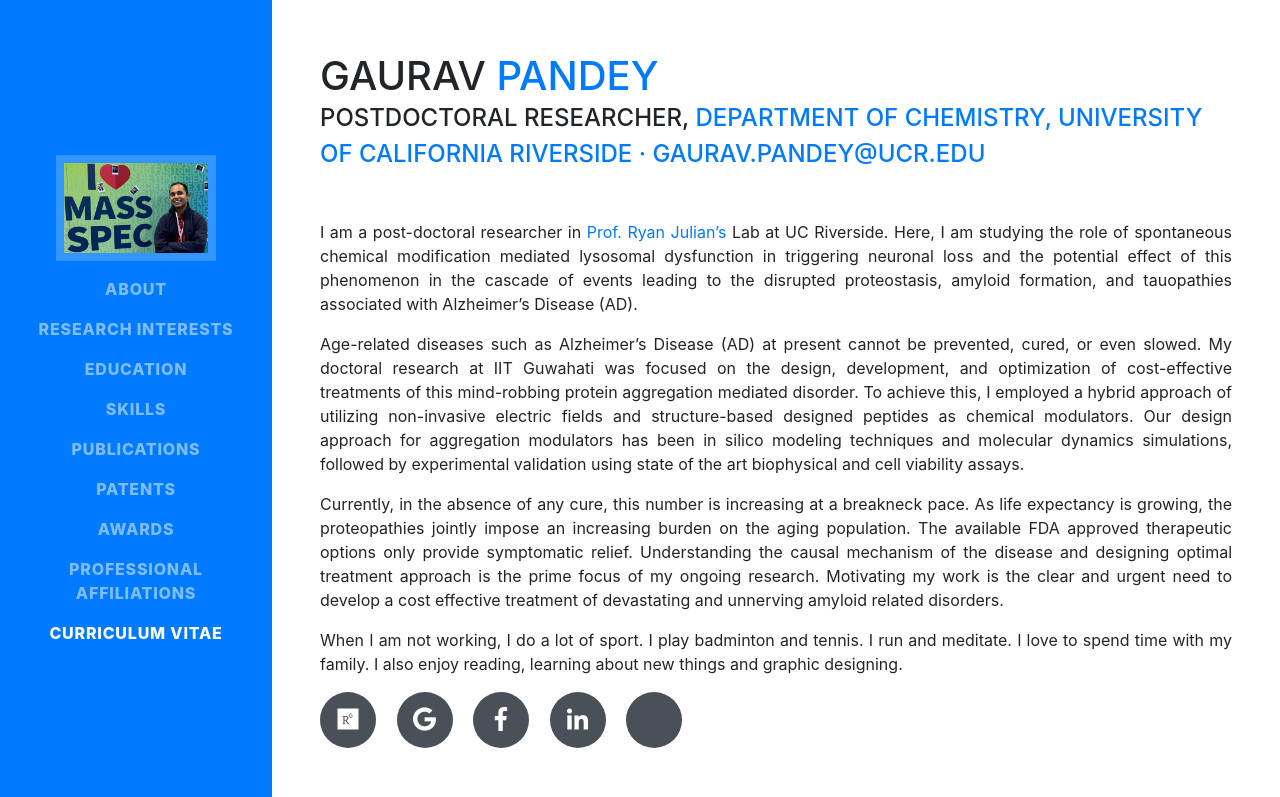
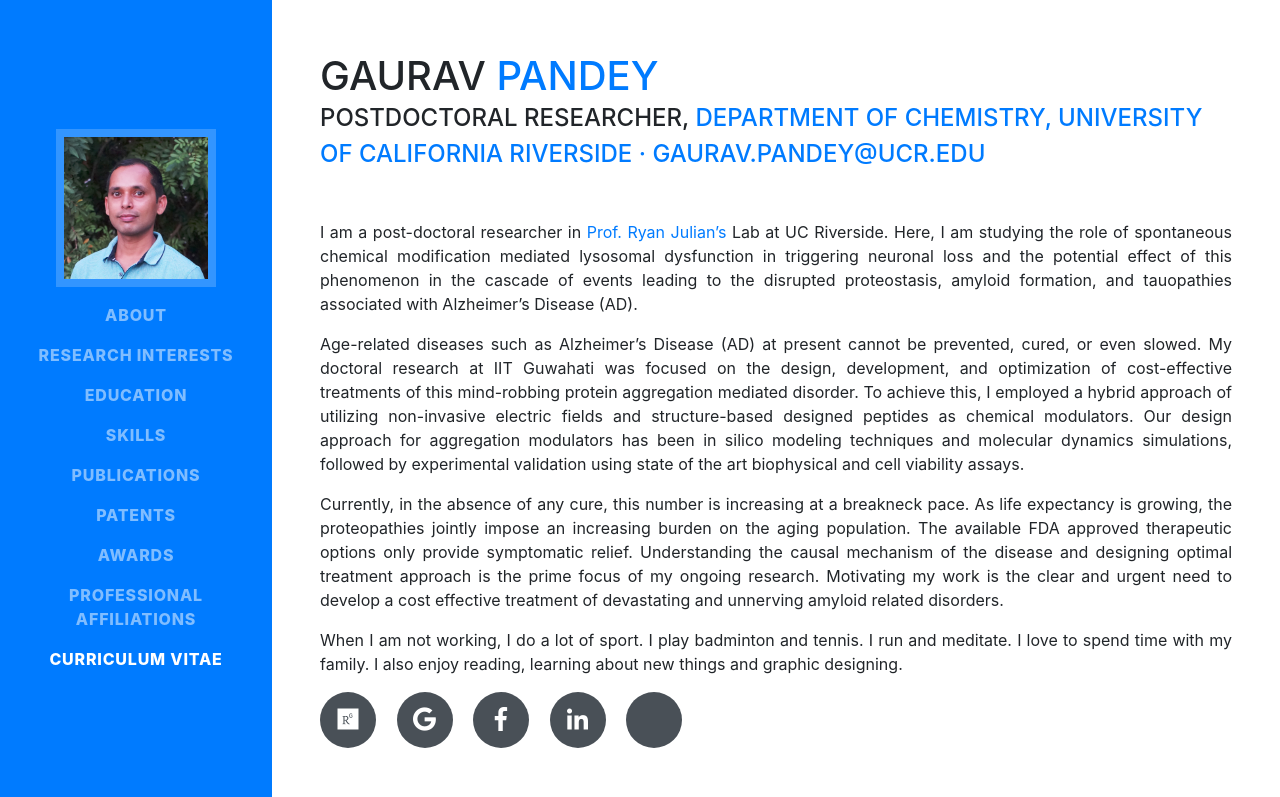
Before and after one commit to pandey-gaurav/pandey-gaurav.github.io, a website with bundled scripts: page index.html in a window 1280 px wide. Shown: the top 797 px of the page. Built offline with nearby package versions, Linux system fonts and the light colour scheme; some icons are missing; a web font is replaced by a local one.

Commit message:
Update index.html

```diff
--- a/index.html
+++ b/index.html
@@ -39,7 +39,7 @@
       <a class="navbar-brand js-scroll-trigger" href="#page-top">
         <span class="d-block d-lg-none">Gaurav Pandey</span>
         <span class="d-none d-lg-block">
-          <img class="img-fluid img-profile" src="profilepic.jpg" alt="profile pic"  width="700" height="400">
+          <img class="img-fluid img-profile" src="profile_pic.jpg" alt="profile pic"  width="700" height="400">
         </span>
       </a>
       <button class="navbar-toggler" type="button" data-toggle="collapse" data-target="#navbarSupportedContent" aria-controls="navbarSupportedContent" aria-expanded="false" aria-label="Toggle navigation">
```
